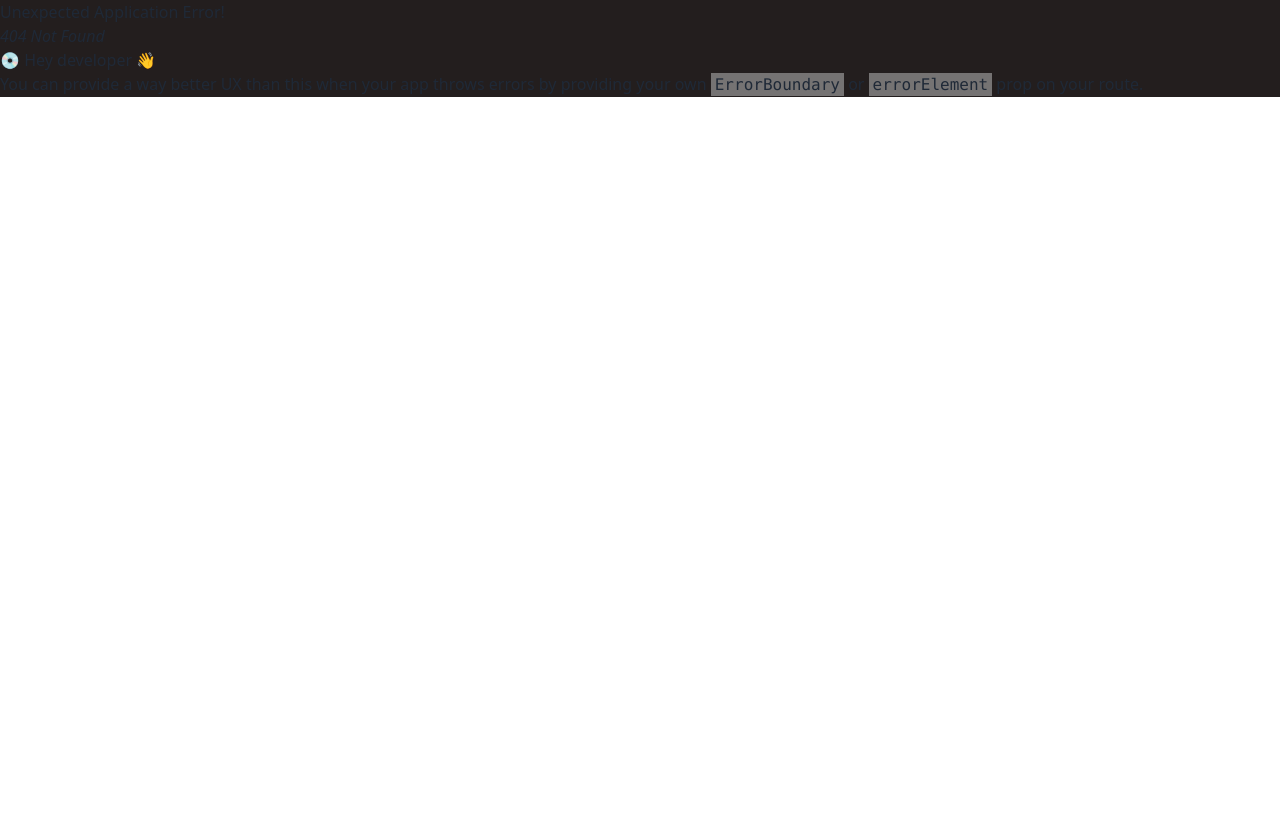
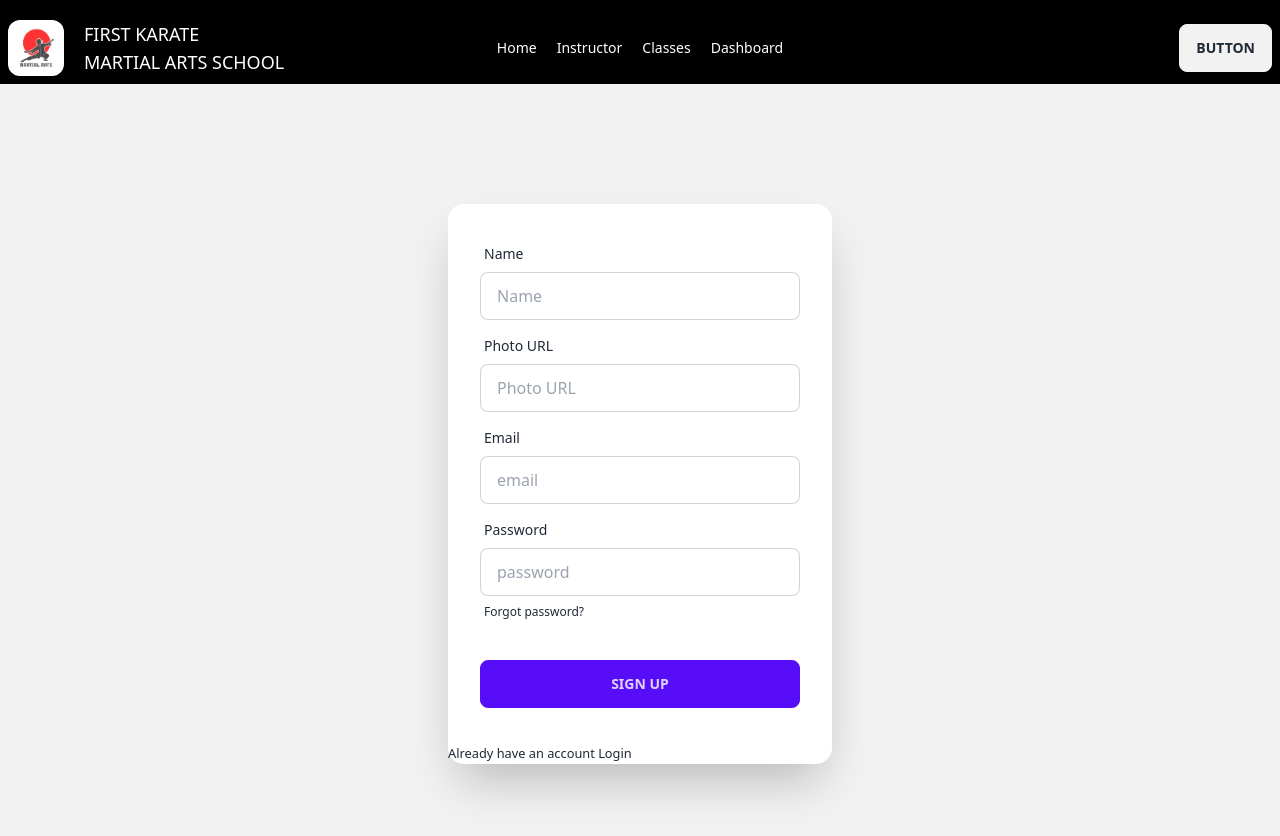
Before and after one commit to Mahfuj424/karate-master-client, a React (Vite) app: page /register in a window 1280 px wide. Before the commit this address had no page. Shown: the top 836 px of the page. Before the commit the page ends 800 px from the top, so only its background shows below. Built offline with nearby package versions, Linux system fonts and the light colour scheme; no server answers.

Commit message:
register page add

```diff
--- /dev/null
+++ b/firebase/firebase-config.js
@@ -0,0 +1,18 @@
+// Import the functions you need from the SDKs you need
+import { initializeApp } from "firebase/app";
+// TODO: Add SDKs for Firebase products that you want to use
+// https://firebase.google.com/docs/web/setup#available-libraries
+
+// Your web app's Firebase configuration
+const firebaseConfig = {
+  apiKey:import.meta.env.VITE_apiKey,
+  authDomain:import.meta.env.VITE_authDomain,
+  projectId:import.meta.env.VITE_projectId,
+  storageBucket:import.meta.env.VITE_storageBucket,
+  messagingSenderId:import.meta.env.VITE_messagingSenderId,
+  appId:import.meta.env.VITE_appId,
+};
+
+// Initialize Firebase
+const app = initializeApp(firebaseConfig);
+export default app;
--- a/package.json
+++ b/package.json
@@ -10,12 +10,16 @@
     "preview": "vite preview"
   },
   "dependencies": {
+    "firebase": "^9.22.2",
     "localforage": "^1.10.0",
     "match-sorter": "^6.3.1",
     "react": "^18.2.0",
     "react-dom": "^18.2.0",
+    "react-hook-form": "^7.44.3",
+    "react-icons": "^4.9.0",
     "react-router-dom": "^6.12.1",
     "sort-by": "^1.2.0",
+    "sweetalert2": "^11.7.12",
     "swiper": "^9.3.2"
   },
   "devDependencies": {
--- a/src/Pages/Register/Regiser.jsx
+++ b/src/Pages/Register/Regiser.jsx
@@ -0,0 +1,110 @@
+
+import { useContext } from "react";
+import { useForm } from "react-hook-form";
+import { Link, useNavigate } from "react-router-dom";
+import Swal from 'sweetalert2'
+import { AuthContext } from "../../Provider/AuthProvider";
+const Regiser = () => {
+
+     const { register, handleSubmit, reset, formState: { errors } } = useForm();
+    const { createUser, updateUserProfile } = useContext(AuthContext);
+    const navigate = useNavigate();
+
+     const onSubmit = data => {
+
+          createUser(data.email, data.password)
+               .then(result => {
+
+                    const loggedUser = result.user;
+                    console.log(loggedUser);
+
+                    updateUserProfile(data.name, data.photoURL)
+                         .then(() => {
+                              const saveUser = { name: data.name, email: data.email }
+                              fetch('https://bistro-boss-server-fawn.vercel.app/users', {
+                                   method: 'POST',
+                                   headers: {
+                                        'content-type': 'application/json'
+                                   },
+                                   body: JSON.stringify(saveUser)
+                              })
+                                   .then(res => res.json())
+                                   .then(data => {
+                                        if (data.insertedId) {
+                                             reset();
+                                             Swal.fire({
+                                                  position: 'top-end',
+                                                  icon: 'success',
+                                                  title: 'User created successfully.',
+                                                  showConfirmButton: false,
+                                                  timer: 1500
+                                             });
+                                             navigate('/');
+                                        }
+                                   })
+
+
+
+                         })
+                         .catch(error => console.log(error))
+               })
+     };
+
+     return (
+          <div>
+               <div className="hero min-h-screen bg-base-200">
+                    <div className="hero-content">
+                         <div className="card shadow-2xl bg-base-100 w-96">
+                              <form onSubmit={handleSubmit(onSubmit)} className="card-body">
+                                   <div className="form-control">
+                                        <label className="label">
+                                             <span className="label-text">Name</span>
+                                        </label>
+                                        <input type="text"  {...register("name", { required: true })} name="name" placeholder="Name" className="input input-bordered" />
+                                        {errors.name && <span className="text-red-600">Name is required</span>}
+                                   </div>
+                                   <div className="form-control">
+                                        <label className="label">
+                                             <span className="label-text">Photo URL</span>
+                                        </label>
+                                        <input type="text"  {...register("photoURL", { required: true })} placeholder="Photo URL" className="input input-bordered" />
+                                        {errors.photoURL && <span className="text-red-600">Photo URL is required</span>}
+                                   </div>
+                                   <div className="form-control">
+                                        <label className="label">
+                                             <span className="label-text">Email</span>
+                                        </label>
+                                        <input type="email"  {...register("email", { required: true })} name="email" placeholder="email" className="input input-bordered" />
+                                        {errors.email && <span className="text-red-600">Email is required</span>}
+                                   </div>
+                                   <div className="form-control">
+                                        <label className="label">
+                                             <span className="label-text">Password</span>
+                                        </label>
+                                        <input type="password"  {...register("password", {
+                                             required: true,
+                                             minLength: 6,
+                                             maxLength: 20,
+                                             pattern: /(?=.*[A-Z])(?=.*[!@#$&*])(?=.*[0-9])(?=.*[a-z])/
+                                        })} placeholder="password" className="input input-bordered" />
+                                        {errors.password?.type === 'required' && <p className="text-red-600">Password is required</p>}
+                                        {errors.password?.type === 'minLength' && <p className="text-red-600">Password must be 6 characters</p>}
+                                        {errors.password?.type === 'maxLength' && <p className="text-red-600">Password must be less than 20 characters</p>}
+                                        {errors.password?.type === 'pattern' && <p className="text-red-600">Password must have one Uppercase one lower case, one number and one special character.</p>}
+                                        <label className="label">
+                                             <a href="#" className="label-text-alt link link-hover">Forgot password?</a>
+                                        </label>
+                                   </div>
+                                   <div className="form-control mt-6">
+                                        <input className="btn btn-primary" type="submit" value="Sign Up" />
+                                   </div>
+                              </form>
+                              <p><small>Already have an account <Link to="/login">Login</Link></small></p>
+                         </div>
+                    </div>
+               </div>
+          </div>
+     );
+};
+
+export default Regiser;
--- /dev/null
+++ b/src/Provider/AuthProvider.jsx
@@ -0,0 +1,85 @@
+import { createContext, useEffect, useState } from "react";
+import { GoogleAuthProvider, createUserWithEmailAndPassword, getAuth, onAuthStateChanged, signInWithEmailAndPassword, signInWithPopup, signOut, updateProfile } from "firebase/auth";
+
+
+import app from "../../firebase/firebase-config";
+
+export const AuthContext = createContext(null);
+
+const auth = getAuth(app);
+
+const AuthProvider = ({ children }) => {
+    const [user, setUser] = useState(null);
+    const [loading, setLoading] = useState(true);
+
+    const googleProvider = new GoogleAuthProvider();
+
+    const createUser = (email, password) => {
+        setLoading(true);
+        return createUserWithEmailAndPassword(auth, email, password)
+    }
+
+    const signIn = (email, password) => {
+        setLoading(true);
+        return signInWithEmailAndPassword(auth, email, password);
+    }
+
+    const googleSignIn = () =>{
+        setLoading(true);
+        return signInWithPopup(auth, googleProvider);
+    }
+
+    const logOut = () => {
+        setLoading(true);
+        return signOut(auth);
+    }
+
+    const updateUserProfile = (name, photo) => {
+        return updateProfile(auth.currentUser, {
+            displayName: name, photoURL: photo
+        });
+    }
+
+    useEffect(() => {
+        const unsubscribe = onAuthStateChanged(auth, currentUser => {
+            setUser(currentUser);
+            console.log('current user', currentUser);
+
+            // get and set token
+            if(currentUser){
+                axios.post('https://bistro-boss-server-fawn.vercel.app/jwt', {email: currentUser.email})
+                .then(data =>{
+                    // console.log(data.data.token)
+                    localStorage.setItem('access-token', data.data.token)
+                    setLoading(false);
+                })
+            }
+            else{
+                localStorage.removeItem('access-token')
+            }
+
+
+        });
+        return () => {
+            return unsubscribe();
+        }
+    }, [])
+
+    const authInfo = {
+        user,
+        loading,
+        createUser,
+        signIn,
+        googleSignIn,
+        logOut,
+        updateUserProfile
+    }
+
+    return (
+        <AuthContext.Provider value={authInfo}>
+            {children}
+        </AuthContext.Provider>
+    );
+};
+
+export default AuthProvider;
--- a/src/main.jsx
+++ b/src/main.jsx
@@ -5,9 +5,10 @@ import {
   RouterProvider,
 } from "react-router-dom";
 import Router from './Routes/Router.jsx';
+import AuthProvider from './Provider/AuthProvider';
 
 ReactDOM.createRoot(document.getElementById('root')).render(
   <React.StrictMode>
-    <RouterProvider router={Router} />
+    <AuthProvider><RouterProvider router={Router} /></AuthProvider>
   </React.StrictMode>,
 )
```
Also changed, not shown: src/Routes/Router.jsx (+6 -1 lines), 1 other file (tests, documents, lock files or other folders).
